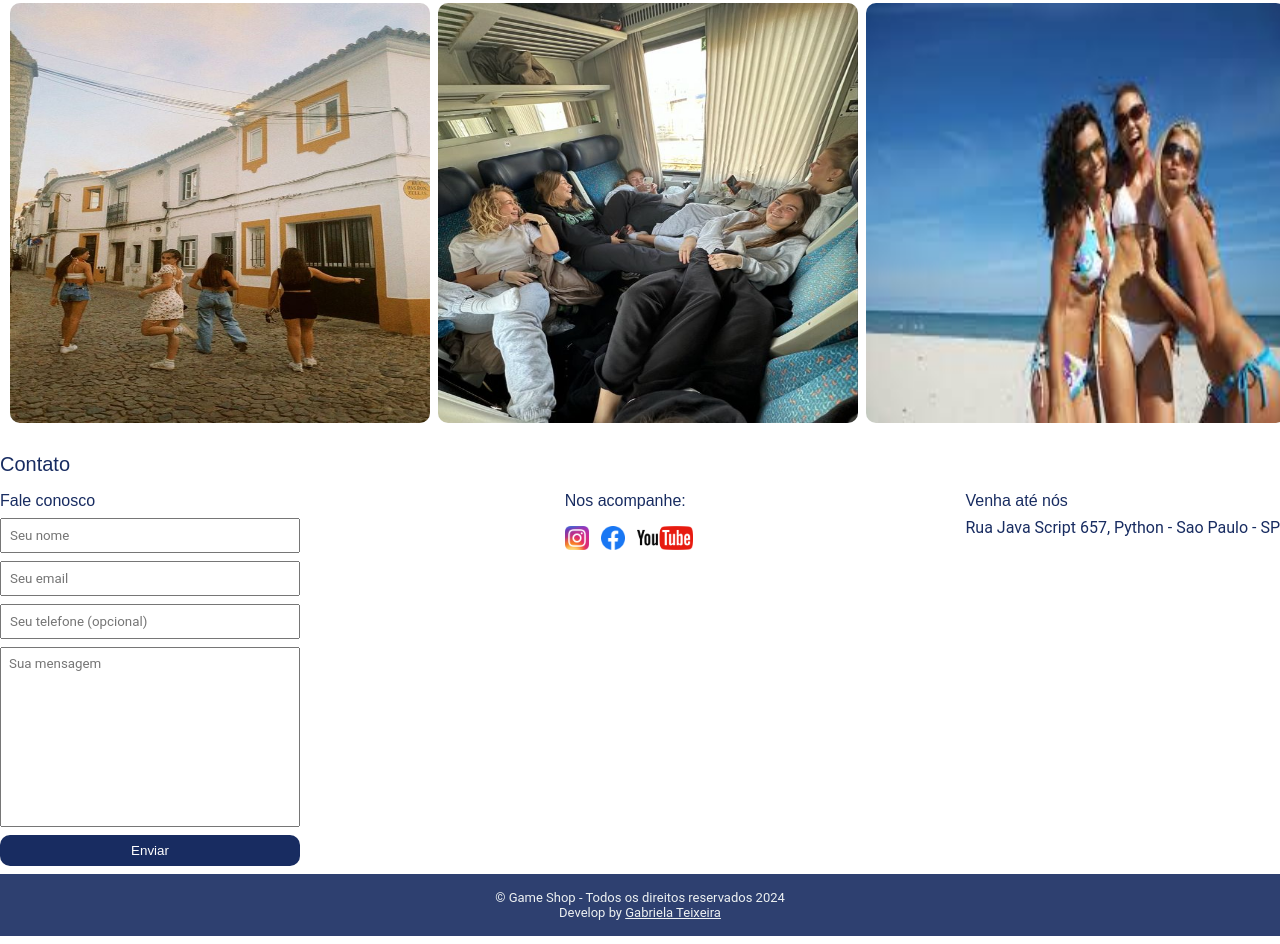
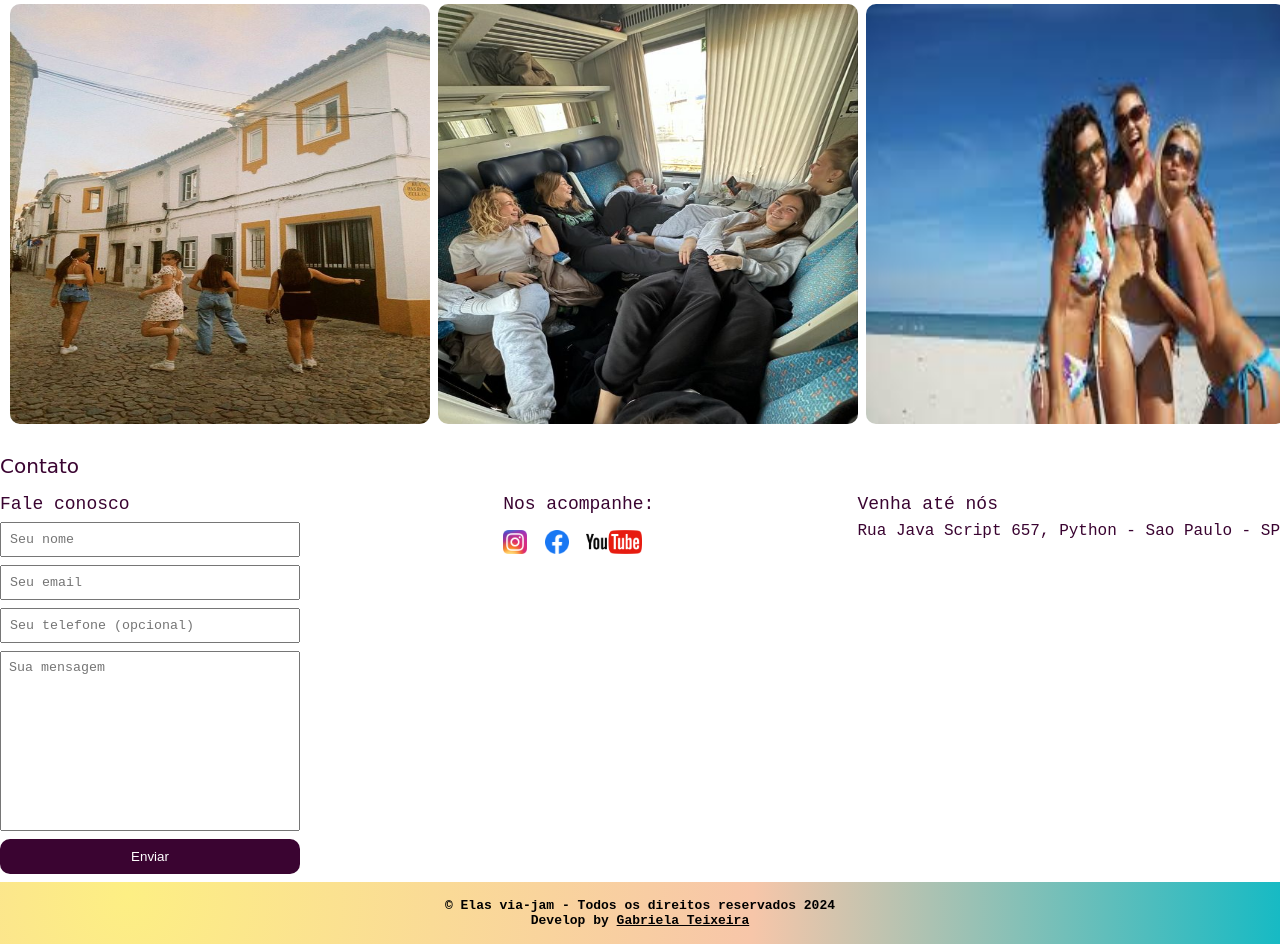
Before and after one commit to gaba-teixeira/myProject1, a plain HTML site: page index.html in a window 1280 px wide. Shown: the part 952-1896 px from the top of the page. Drawn offline with Linux system fonts and the light colour scheme; a web font is replaced by a local one.

Commit message:
final adjustment

```diff
--- a/index.html
+++ b/index.html
@@ -5,6 +5,12 @@
     <meta name="viewport" content="width=device-width, initial-scale=1.0" />
     <title>Elas Via-jam</title>
     <link rel="stylesheet" href="main.css" />
+    <link rel="preconnect" href="https://fonts.googleapis.com" />
+    <link rel="preconnect" href="https://fonts.gstatic.com" crossorigin />
+    <link
+      href="https://fonts.googleapis.com/css2?family=Nanum+Gothic+Coding:wght@400;700&family=Playwrite+DE+Grund:wght@100..400&display=swap"
+      rel="stylesheet"
+    />
   </head>
   <body>
     <header>
@@ -124,7 +130,7 @@
     <footer>
       <div class="container">
         <p>
-          &copy; Game Shop - Todos os direitos reservados 2024 <br />
+          &copy; Elas via-jam - Todos os direitos reservados 2024 <br />
           Develop by
           <a href="https://github.com/gaba-teixeira">Gabriela Teixeira</a>
         </p>
--- a/main.css
+++ b/main.css
@@ -6,21 +6,30 @@
 
 header {
   padding: 16px 0;
-  background-color: #182c61;
-  color: #ecf0f1;
-  font-family: "Bungee", sans-serif;
-  font-weight: normal;
+  background: radial-gradient(
+    circle at 10% 20%,
+    rgb(253, 239, 132) 0%,
+    rgb(247, 198, 169) 54.2%,
+    rgb(21, 186, 196) 100.3%
+  );
+  color: #fff;
+  font-family: "Playwrite DE Grund", cursive;
 }
 body,
 input,
 textarea {
-  font-family: "Roboto", system-ui;
+  font-family: "Nanum Gothic Coding", monospace;
 }
 
 header nav li {
   display: inline;
   margin: auto 16px;
   font-size: 16px;
+}
+
+header h2 {
+  opacity: 90%;
+  font-size: 18px;
 }
 
 header nav a {
@@ -57,15 +66,15 @@ section .container {
 
 #about {
   padding: 24px 0;
-  color: #182c61;
+  color: #3a0431;
 }
 
 section h2 {
   margin-bottom: 16px;
-  font-family: "Bungee", sans-serif;
+  font-family: "Playwrite DE Grund", cursive;
   font-size: 20px;
   font-weight: normal;
-  color: #182c61;
+  color: #3a0431;
 }
 
 section p {
@@ -120,7 +129,7 @@ section p {
   display: flex;
   justify-content: space-between;
   margin-top: 8px;
-  color: #182c61;
+  color: #3a0431;
 }
 
 form input,
@@ -134,7 +143,7 @@ button {
 
 form input:focus,
 textarea:focus {
-  outline-color: #182c61;
+  outline-color: #3a0431;
 }
 
 form textarea {
@@ -143,36 +152,41 @@ form textarea {
 }
 
 form button {
-  background-color: #182c61;
+  background-color: #3a0431;
   color: #fff;
   border-radius: 10px;
   border: none;
-  font-family: "Bungee", sans-serif;
+  padding: 10px;
 }
 
 form button:hover {
-  color: #182c61;
+  color: #3a0431;
   background-color: #fff;
   cursor: pointer;
 }
 section h3,
 form {
-  color: #182c61;
-  font-family: "Bungee", sans-serif;
-  font-size: 16px;
+  color: #3a0431;
+
+  font-size: 18px;
   font-weight: normal;
   margin-bottom: 8px;
 }
 
 footer {
-  background-color: #182c61;
-  color: #ecf0f1;
-  opacity: 90%;
+  background: radial-gradient(
+    circle at 10% 20%,
+    rgb(253, 239, 132) 0%,
+    rgb(247, 198, 169) 54.2%,
+    rgb(21, 186, 196) 100.3%
+  );
+  color: black;
   padding: 16px 0;
   text-align: center;
   font-size: small;
+  font-weight: bold;
 }
 
 footer a {
-  color: #ecf0f1;
+  color: black;
 }
```
